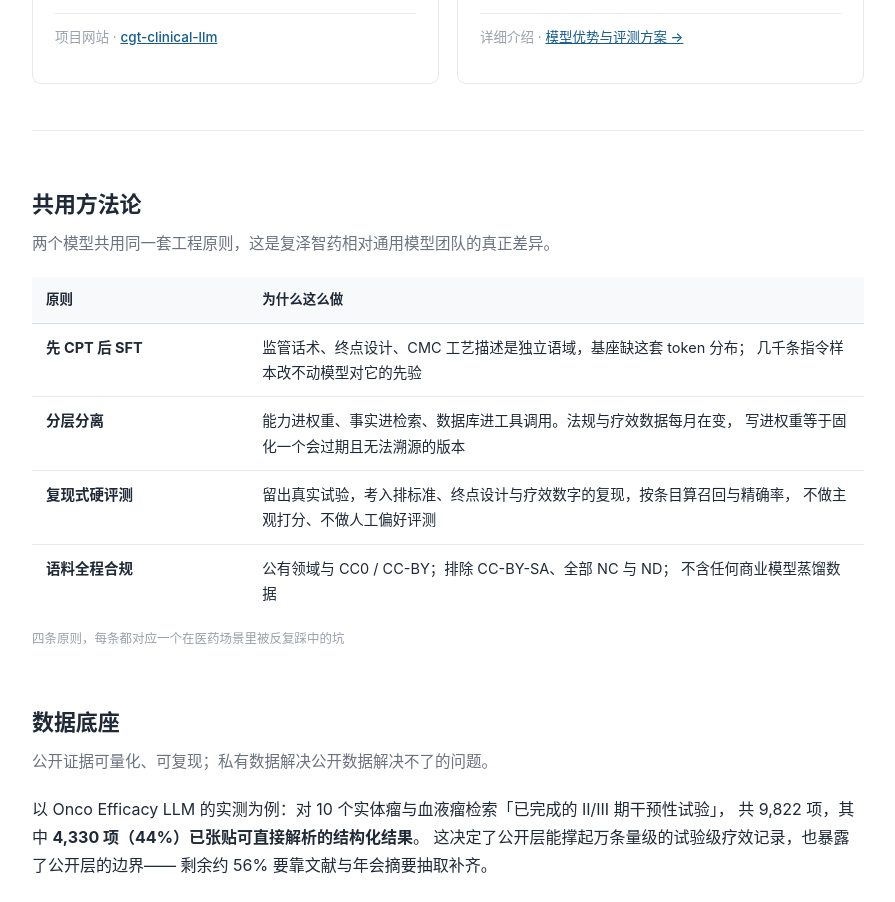
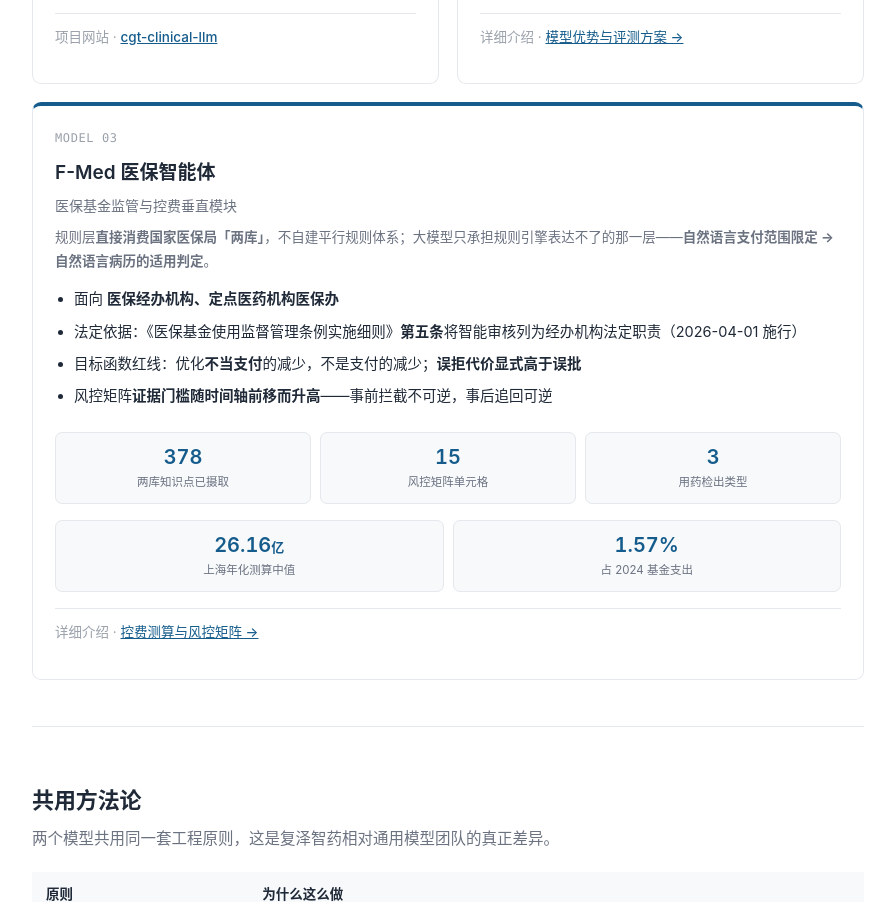
Before and after one commit to zhu-algorithm/fuze-zhiyao, a plain HTML site: page index.html in a window 1280 px wide. Shown: the part 1106-2008 px from the top of the page, without its empty margins (192-1087 px from the left). Drawn offline with Linux system fonts and the light colour scheme.

Commit message:
Add Model 03 card alongside CGT and F-Med

```diff
--- a/index.html
+++ b/index.html
@@ -44,6 +44,7 @@
     display:flex;flex-direction:column}
   .card.onco{border-top:4px solid var(--orange)}
   .card.cgt{border-top:4px solid var(--teal)}
+  .card.hsa{border-top:4px solid var(--blue)}
   .card .kicker{font-size:12px;letter-spacing:.05em;text-transform:uppercase;
     font-family:var(--mono);color:var(--faint);margin:0 0 7px}
   .card h3{margin:0 0 4px;font-size:19px}
@@ -164,6 +165,30 @@
     </div>
     <p class="foot">详细介绍 ·
       <a href="onco-efficacy.html">模型优势与评测方案 →</a></p>
+  </div>
+
+  <div class="card hsa">
+    <p class="kicker">Model 03</p>
+    <h3>F-Med 医保智能体</h3>
+    <p class="zh">医保基金监管与控费垂直模块</p>
+    <p style="font-size:13.5px;color:var(--grey);margin:0 0 13px">规则层<strong>直接消费国家医保局「两库」</strong>，不自建平行规则体系；大模型只承担规则引擎表达不了的那一层——<strong>自然语言支付范围限定 → 自然语言病历的适用判定</strong>。</p>
+    <ul>
+      <li>面向 <strong>医保经办机构、定点医药机构医保办</strong></li>
+      <li>法定依据：《医保基金使用监督管理条例实施细则》<strong>第五条</strong>将智能审核列为经办机构法定职责（2026-04-01 施行）</li>
+      <li>目标函数红线：优化<strong>不当支付</strong>的减少，不是支付的减少；<strong>误拒代价显式高于误批</strong></li>
+      <li>风控矩阵<strong>证据门槛随时间轴前移而升高</strong>——事前拦截不可逆，事后追回可逆</li>
+    </ul>
+    <div class="stats">
+      <div class="stat"><span class="n">378</span><span class="l">两库知识点已摄取</span></div>
+      <div class="stat"><span class="n">15</span><span class="l">风控矩阵单元格</span></div>
+      <div class="stat"><span class="n">3</span><span class="l">用药检出类型</span></div>
+    </div>
+    <div class="stats">
+      <div class="stat"><span class="n">26.16<span style="font-size:13px">亿</span></span><span class="l">上海年化测算中值</span></div>
+      <div class="stat"><span class="n">1.57%</span><span class="l">占 2024 基金支出</span></div>
+    </div>
+    <p class="foot">详细介绍 ·
+      <a href="hsa-cost-control.html">控费测算与风控矩阵 →</a></p>
   </div>
 </div>
 
```
